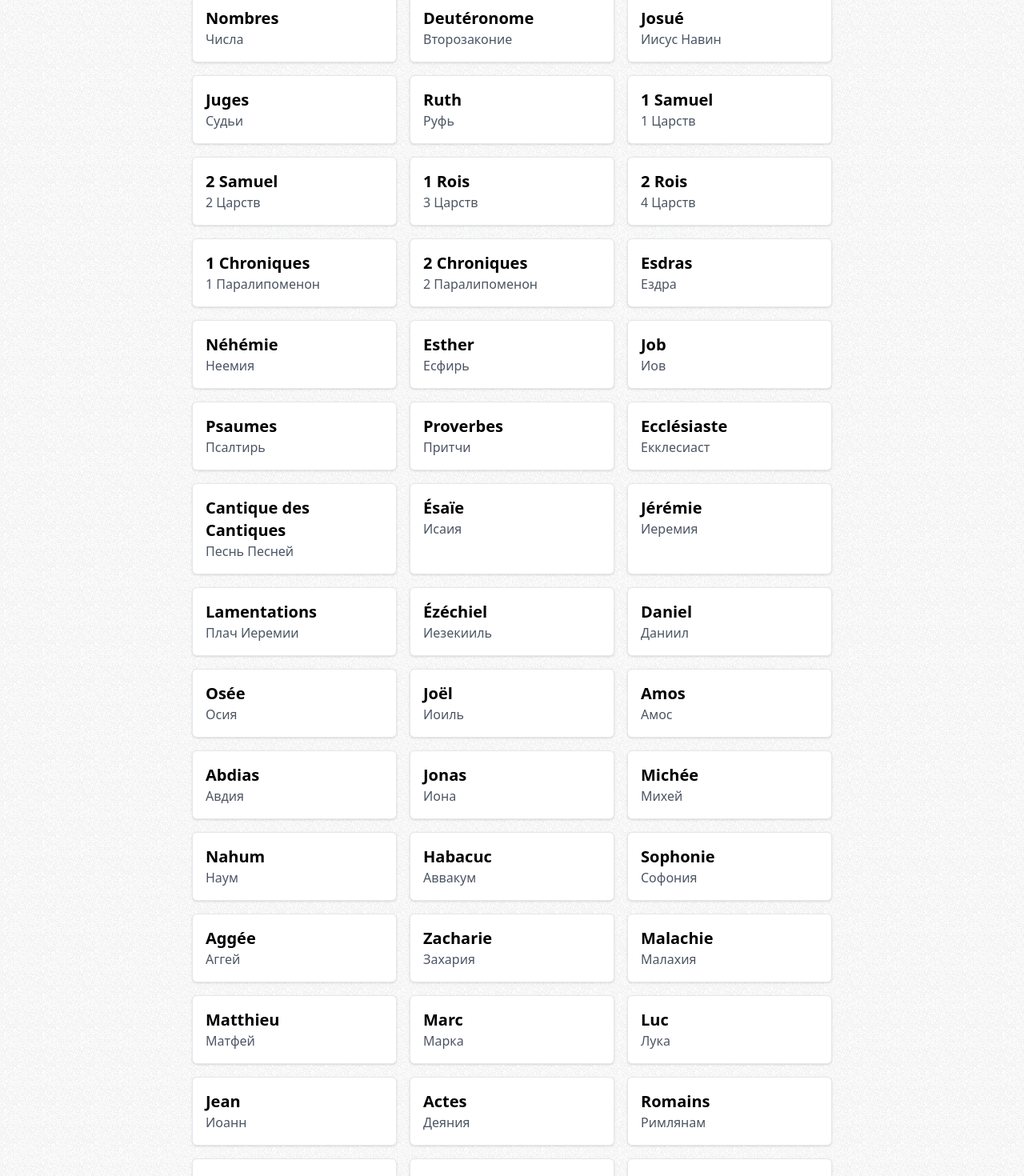
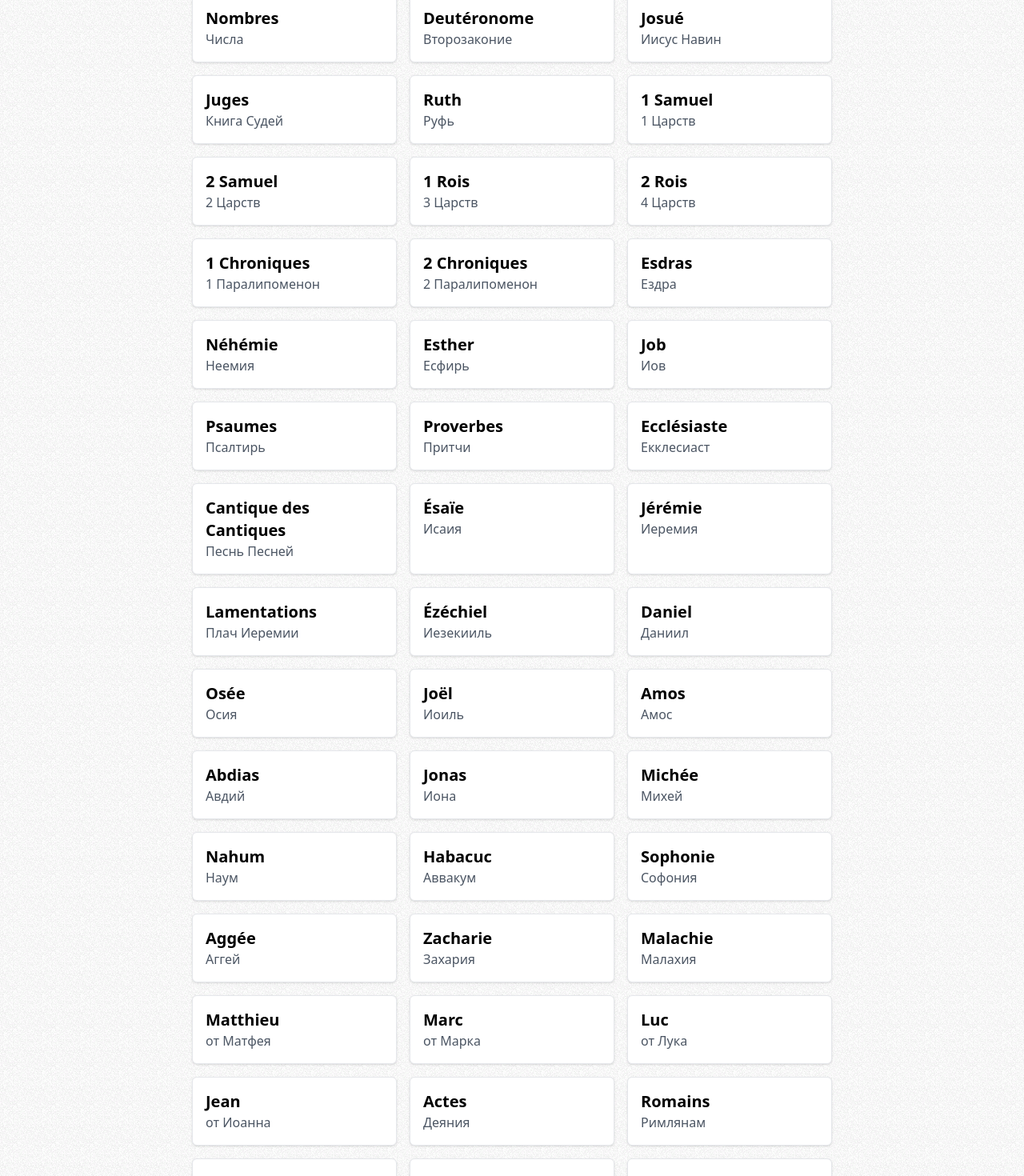
Before and after one commit to madoumadev/bible-books, a Nuxt app: page / in a window 1280 px wide. Shown: the part 400-1870 px from the top of the page at 80% size. Built offline with nearby package versions, Linux system fonts and the light colour scheme.

Commit message:
update docs

```diff
--- a/data/bibleBooks.js
+++ b/data/bibleBooks.js
@@ -5,7 +5,7 @@ export const bibleBooks = [
   { french: 'Nombres', russian: 'Числа' },
   { french: 'Deutéronome', russian: 'Второзаконие' },
   { french: 'Josué', russian: 'Иисус Навин' },
-  { french: 'Juges', russian: 'Судьи' },
+  { french: 'Juges', russian: 'Книга Судей' },
   { french: 'Ruth', russian: 'Руфь' },
   { french: '1 Samuel', russian: '1 Царств' },
   { french: '2 Samuel', russian: '2 Царств' },
@@ -29,7 +29,7 @@ export const bibleBooks = [
   { french: 'Osée', russian: 'Осия' },
   { french: 'Joël', russian: 'Иоиль' },
   { french: 'Amos', russian: 'Амос' },
-  { french: 'Abdias', russian: 'Авдия' },
+  { french: 'Abdias', russian: 'Авдий' },
   { french: 'Jonas', russian: 'Иона' },
   { french: 'Michée', russian: 'Михей' },
   { french: 'Nahum', russian: 'Наум' },
@@ -38,10 +38,10 @@ export const bibleBooks = [
   { french: 'Aggée', russian: 'Аггей' },
   { french: 'Zacharie', russian: 'Захария' },
   { french: 'Malachie', russian: 'Малахия' },
-  { french: 'Matthieu', russian: 'Матфей' },
-  { french: 'Marc', russian: 'Марка' },
-  { french: 'Luc', russian: 'Лука' },
-  { french: 'Jean', russian: 'Иоанн' },
+  { french: 'Matthieu', russian: 'от Матфея' },
+  { french: 'Marc', russian: 'от Марка' },
+  { french: 'Luc', russian: 'от Лука' },
+  { french: 'Jean', russian: 'от Иоанна' },
   { french: 'Actes', russian: 'Деяния' },
   { french: 'Romains', russian: 'Римлянам' },
   { french: '1 Corinthiens', russian: '1 Коринфянам' },
@@ -63,6 +63,6 @@ export const bibleBooks = [
   { french: '1 Jean', russian: '1 Иоанна' },
   { french: '2 Jean', russian: '2 Иоанна' },
   { french: '3 Jean', russian: '3 Иоанна' },
-  { french: 'Jude', russian: 'Иуда' },
+  { french: 'Jude', russian: 'Иуды' },
   { french: 'Apocalypse', russian: 'Откровение' }
 ];
```
